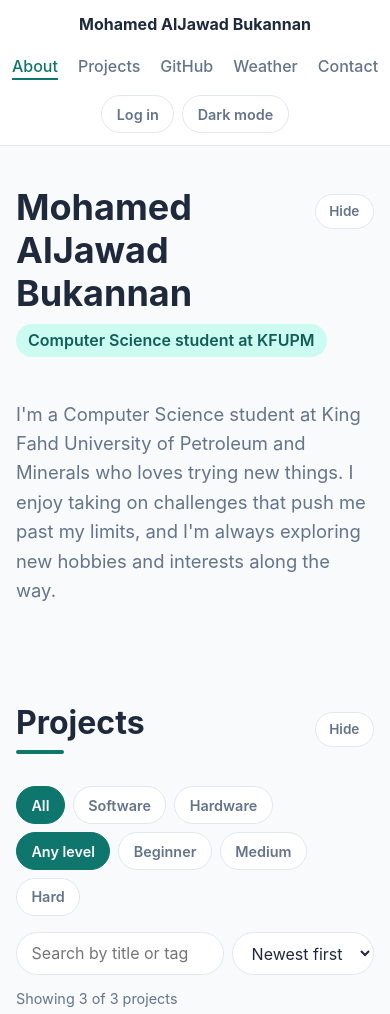
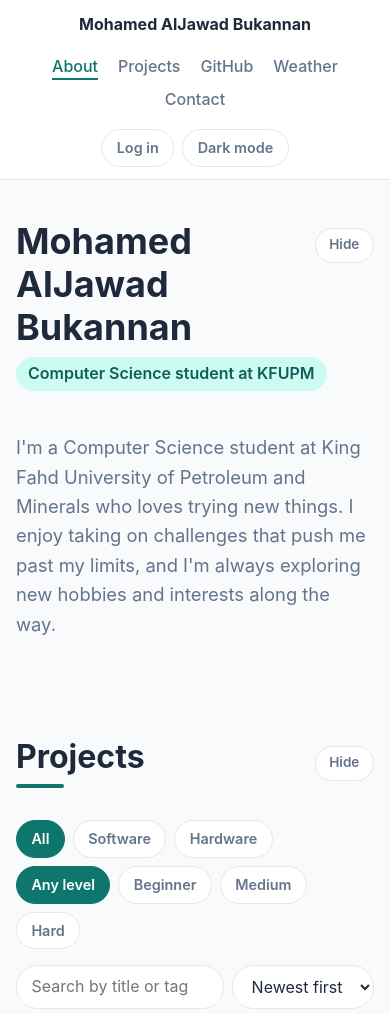
Before and after one commit to MJBukannan/202366970-MohamedBukannan-assignment3, a plain HTML site: page index.html in a window 390 px wide. Shown: the top 1014 px of the page. Drawn offline with Linux system fonts and the light colour scheme; no server answers.

Commit message:
Wrap nav links on small phones so the page does not scroll sideways
The Weather link made the navigation 366px wide, too wide for a 320px
screen. Below 480px the links now wrap onto a second, centred line.

Assisted-by: Claude Opus 5.5 (Anthropic)

```diff
--- a/css/styles.css
+++ b/css/styles.css
@@ -829,8 +829,12 @@ h3 {
     scroll-padding-top: 155px;
   }
 
+  /* Five links no longer fit in one row on the narrowest phones (320px),
+     so they wrap onto a second, centred line instead of overflowing. */
   .nav-links {
-    gap: 1.25rem;
+    flex-wrap: wrap;
+    justify-content: center;
+    gap: 0.5rem 1.25rem;
   }
 
   .project-grid,
```
